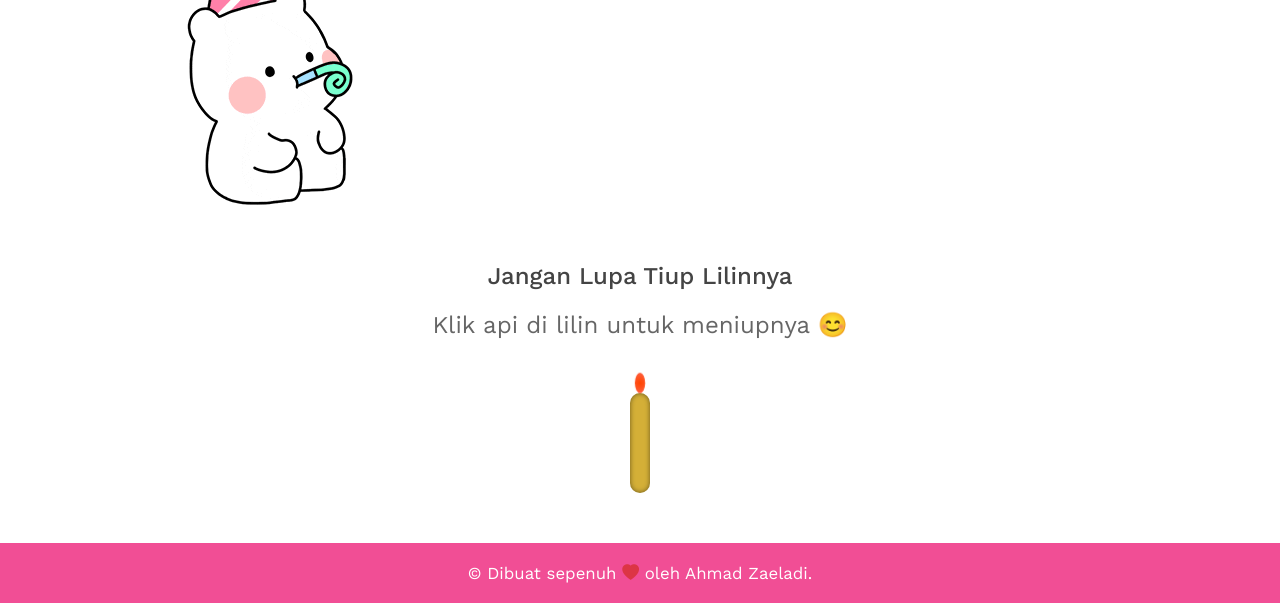
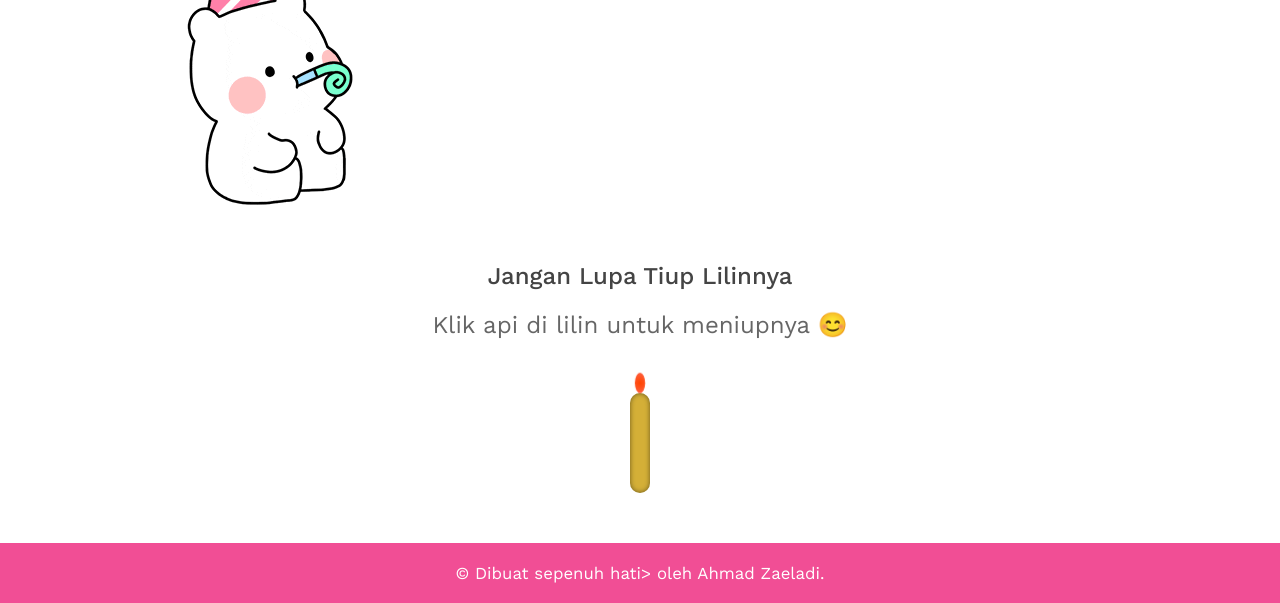
Before and after one commit to Ahmadzaeladi/ucapan, a plain HTML site: page index.html in a window 1280 px wide. Shown: the part 1896-2499 px from the top of the page. Drawn offline with nearby package versions, Linux system fonts and the light colour scheme.

Commit message:
feat:update

```diff
--- a/index.html
+++ b/index.html
@@ -149,7 +149,7 @@
     <!-- Footer -->
     <footer class="text-center py-3 h-100 mt-5">
       <small
-        >&copy; Dibuat sepenuh <i class="bi bi-heart-fill text-danger"></i> oleh
+        >&copy; Dibuat sepenuh hati></i> oleh
         Ahmad Zaeladi.</small
       >
     </footer>
```
